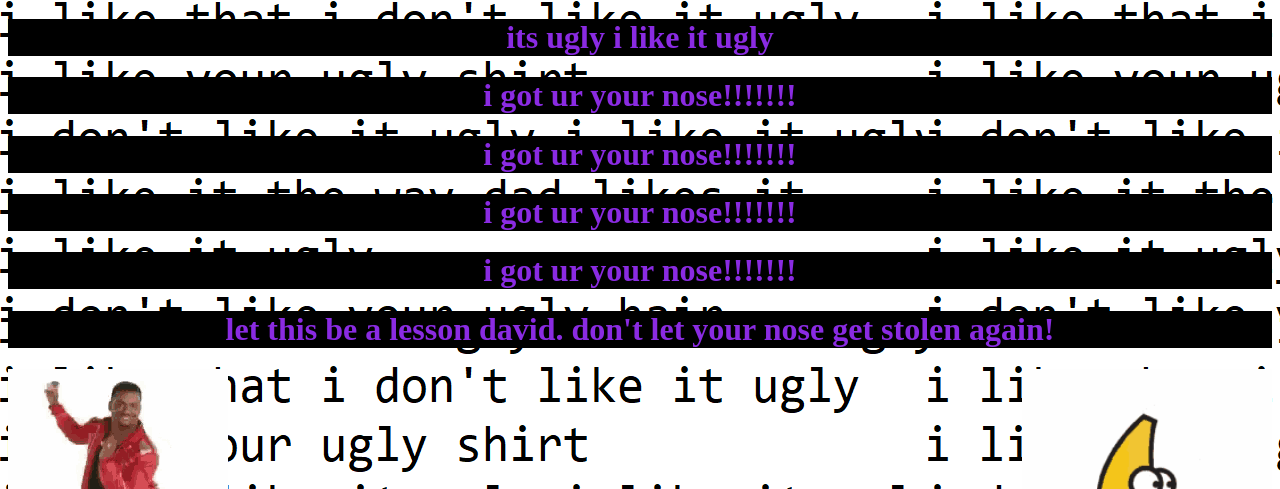
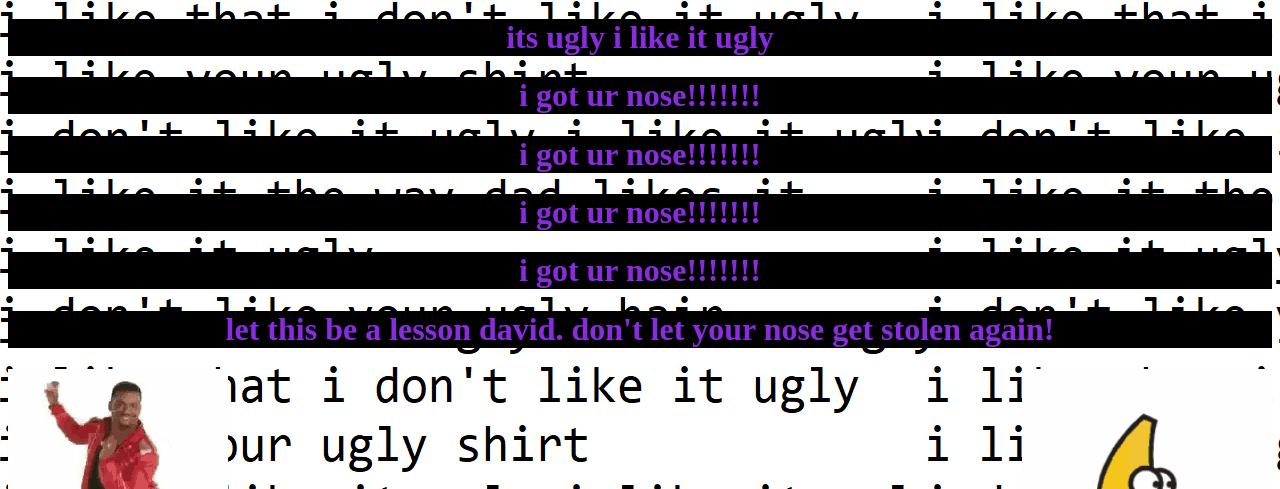
Before and after one commit to Kat-Olvera/Corners, a plain HTML site: page Pages/ugly.html in a window 1280 px wide. Shown: the part 778-1267 px from the top of the page. Drawn offline with Linux system fonts and the light colour scheme.

Commit message:
ugly typo

```diff
--- a/Pages/ugly.html
+++ b/Pages/ugly.html
@@ -45,10 +45,10 @@
         <h1>i don't like ugly people</h1>
         <h1>i like it uglyi like it uglyi like it uglyi like it ugly</h1>
         <h1>its ugly i like it ugly</h1>
-        <h1>i got ur your nose!!!!!!!</h1>
-        <h1>i got ur your nose!!!!!!!</h1>
-        <h1>i got ur your nose!!!!!!!</h1>
-        <h1>i got ur your nose!!!!!!!</h1>
+        <h1>i got ur nose!!!!!!!</h1>
+        <h1>i got ur nose!!!!!!!</h1>
+        <h1>i got ur nose!!!!!!!</h1>
+        <h1>i got ur nose!!!!!!!</h1>
         <h1>let this be a lesson david. don't let your nose get stolen again!</h1>
 
         <img src="thats-what-im-talking-about-happy-dance.gif" alt="">
```
Also changed, not shown: Pages/glass.html (added, +24 -0 lines), Pages/glassstyles.css (added).
